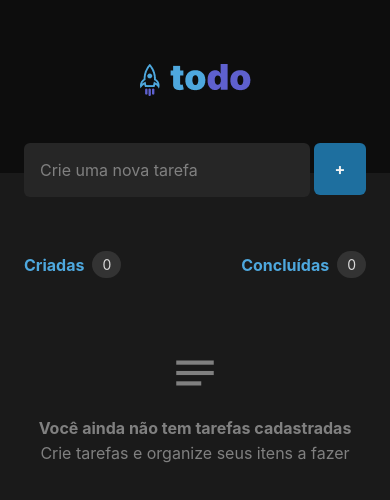
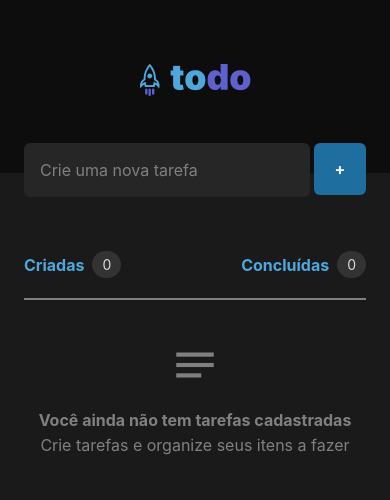
Before and after one commit to Marcelorpc/RocketSeat-ReactNative-ToDoApp, a React Native app: screen / in a window 390 px wide. Shown: the top 500 px of the page. Built offline with nearby package versions, Linux system fonts and the light colour scheme.

Commit message:
add border to empty content

```diff
--- a/src/screens/Home/styles.ts
+++ b/src/screens/Home/styles.ts
@@ -73,9 +73,14 @@ export const styles = StyleSheet.create({
     backgroundColor: "#333333",
     borderRadius: 50
   },
+
+  emptyContentView: {
+    borderTopColor: "#808080",
+    borderTopWidth: 2,
+  },
   iconNotes: {
     color: "#808080",
-    marginTop: 50,
+    marginTop: 40,
     marginBottom: 20,
   },
   emptyContentTitle: {
```
